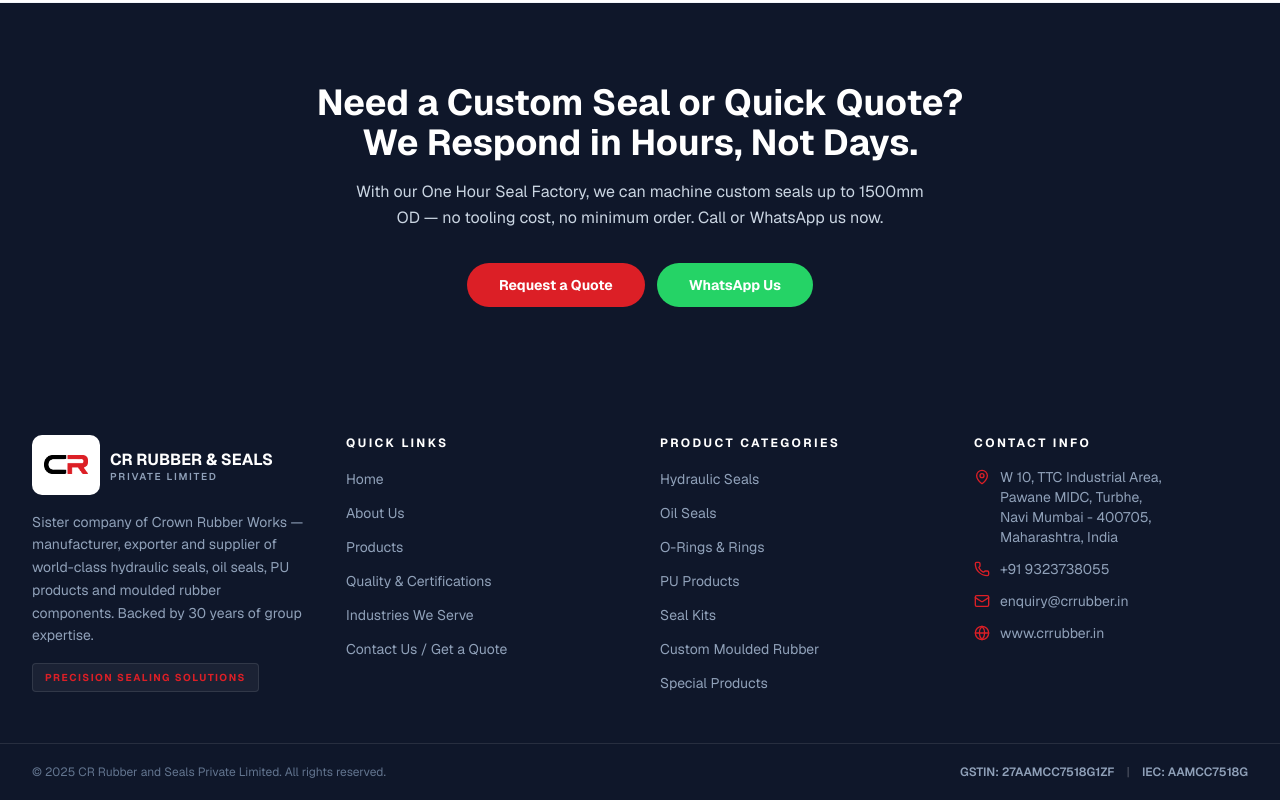
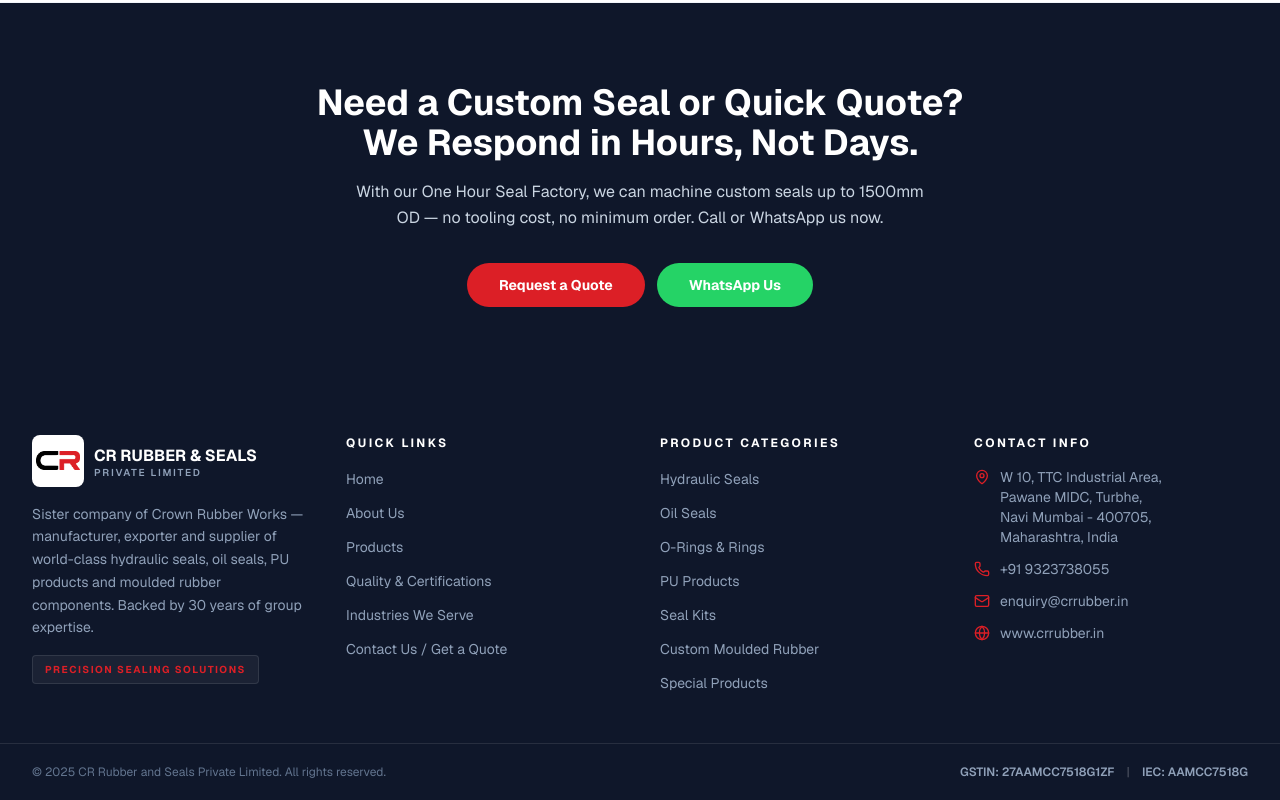
Before and after one commit to AnjulMishra8/CR-Rubber-Seals, a Next.js app: page / in a window 1280 px wide. Shown: the part 4860-5660 px from the top of the page. Built offline with nearby package versions, Linux system fonts and the light colour scheme; no server answers; a web font is replaced by a local one.

Commit message:
feat: update footer logo styling and image
Updated logo container styles and added new footer logo image

Co-authored-by: AnjulMishra8 <291975773+AnjulMishra8@users.noreply.github.com>

```diff
--- a/components/cr/footer.tsx
+++ b/components/cr/footer.tsx
@@ -22,7 +22,7 @@ export function Footer() {
         {/* About */}
         <div>
           <div className="flex items-center gap-2.5">
-            <div className="rounded-lg bg-white px-3 py-2">
+            <div className="rounded-md bg-white p-1">
               <Image
                 src="/logo.png"
                 alt="CR Rubber and Seals Private Limited"
```
Also changed, not shown: .v0tmp/footer-logo-compact.png (added).
